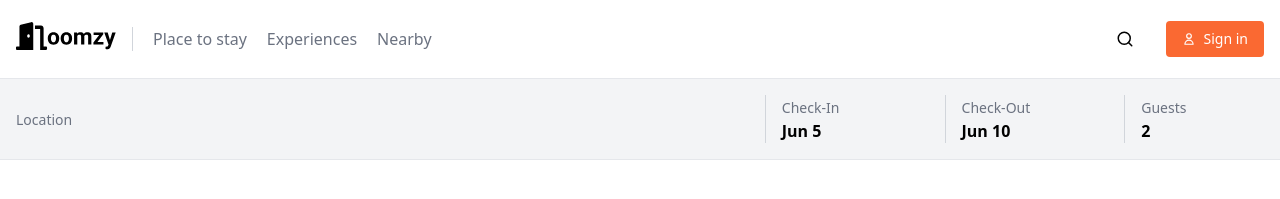
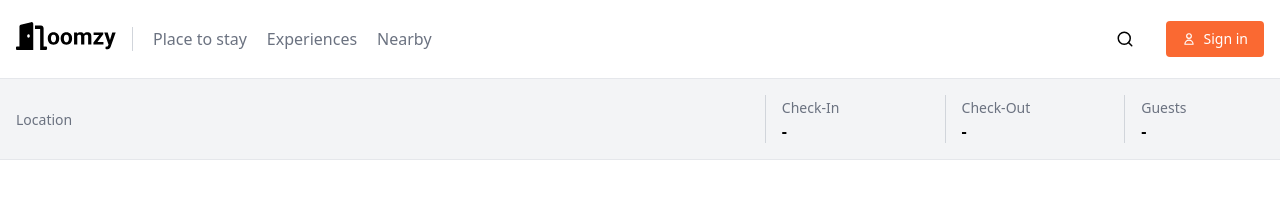
Before and after one commit to scluzive-bastine/roomzy, a Next.js app: page /search in a window 1280 px wide. Shown: the top 199 px of the page. Built offline with nearby package versions, Linux system fonts and the light colour scheme; no server answers.

Commit message:
Update checkin, checkout and guests on search page

```diff
--- a/pages/search.tsx
+++ b/pages/search.tsx
@@ -74,15 +74,23 @@ const search = () => {
             <div className="flex w-full flex-grow items-center justify-end space-x-10 md:w-auto">
               <div className="w-1/2 border-gray-300 md:border-l md:pl-4">
                 <span className="text-sm text-gray-500">Check-In</span>
-                <h1 className="font-semibold">Jun 5</h1>
+                <h1 className="font-semibold">
+                  {checkin
+                    ? format(parseISO(checkin?.toString()), 'MMM dd')
+                    : '-'}
+                </h1>
               </div>
               <div className="w-1/2 border-gray-300 md:border-l md:pl-4">
                 <span className="text-sm text-gray-500">Check-Out</span>
-                <h1 className="font-semibold">Jun 10</h1>
+                <h1 className="font-semibold">
+                  {checkout
+                    ? format(parseISO(checkout?.toString()), 'MMM dd')
+                    : '-'}
+                </h1>
               </div>
               <div className="w-1/2 border-gray-300 md:border-l md:pl-4">
                 <span className="text-sm text-gray-500">Guests</span>
-                <h1 className="font-semibold">2</h1>
+                <h1 className="font-semibold">{guests ? guests : '-'}</h1>
               </div>
             </div>
           </div>
```
